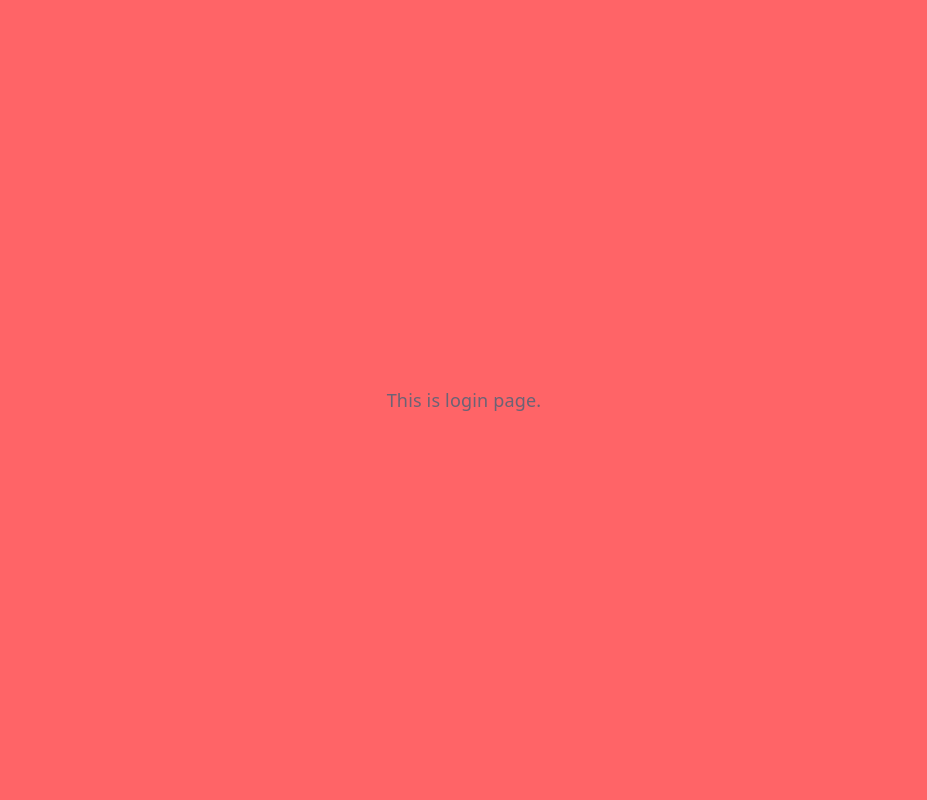
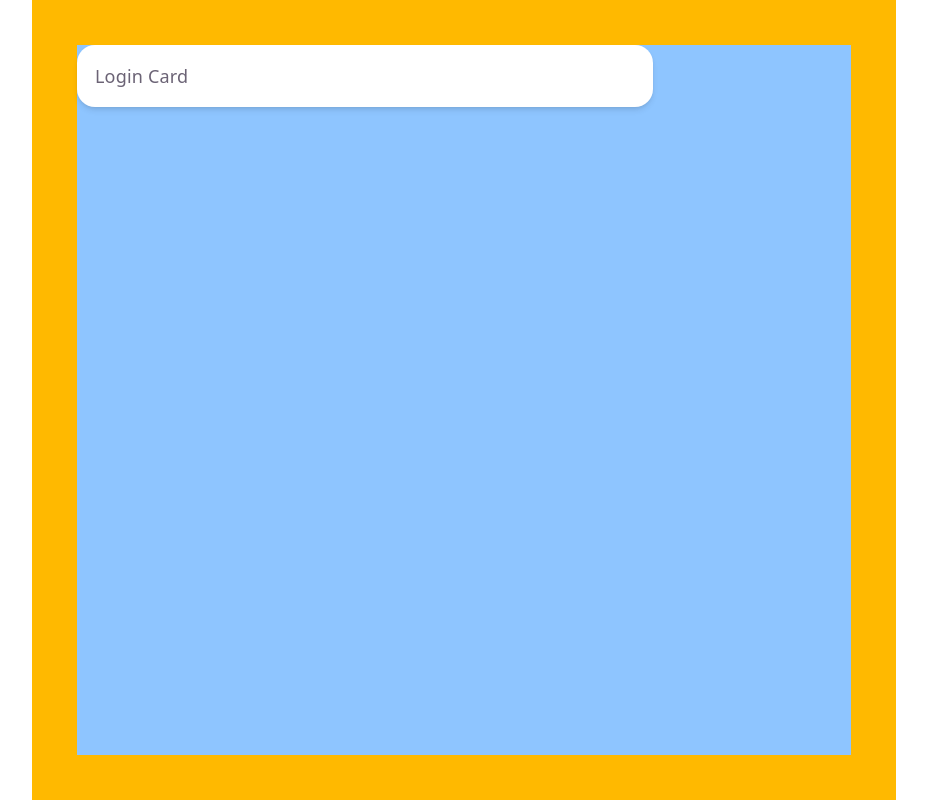
Before and after one commit to rabano-azielrandel/react-course, a React (Vite) app: page / in a window 1280 px wide. Shown: the whole page, without its empty margins (176-1103 px from the left). Built offline with nearby package versions, Linux system fonts and the light colour scheme.

Commit message:
create card component and try it

```diff
--- a/package.json
+++ b/package.json
@@ -10,8 +10,10 @@
     "preview": "vite preview"
   },
   "dependencies": {
+    "clsx": "^2.1.1",
     "react": "^19.2.4",
-    "react-dom": "^19.2.4"
+    "react-dom": "^19.2.4",
+    "tailwind-merge": "^3.5.0"
   },
   "devDependencies": {
     "@eslint/js": "^9.39.4",
--- a/src/App.tsx
+++ b/src/App.tsx
@@ -3,7 +3,7 @@ import Login from "@/pages/Login";
 export default function App() {
   return (
     <>
-      <section className="h-screen flex justify-center items-center bg-red-400">
+      <section className="h-screen flex justify-center items-center">
         <Login />
       </section>
     </>
--- a/src/components/card.tsx
+++ b/src/components/card.tsx
@@ -0,0 +1,34 @@
+import { twMerge } from "tailwind-merge";
+import clsx from "clsx";
+
+const cn = (...inputs: any[]) => twMerge(clsx(inputs));
+
+type CardSize = "sm" | "md" | "lg" | "xl" | "full";
+
+type CardProps = {
+  children: React.ReactNode;
+  className?: string;
+  size?: CardSize;
+};
+
+const sizeStyles: Record<CardSize, string> = {
+  sm: "max-w-xs",
+  md: "max-w-sm",
+  lg: "max-w-lg",
+  xl: "max-w-2xl",
+  full: "max-w-none",
+};
+
+export function Card({ children, className, size = "md" }: CardProps) {
+  return (
+    <div
+      className={cn(
+        "w-full p-4 rounded-2xl shadow-md bg-white",
+        sizeStyles[size],
+        className,
+      )}
+    >
+      {children}
+    </div>
+  );
+}
--- a/src/pages/Login.tsx
+++ b/src/pages/Login.tsx
@@ -1,7 +1,13 @@
+import { Card } from "@/components/card";
+
 export default function Login() {
   return (
-    <div>
-      <p>This is login page.</p>
+    <div className="w-3xl h-full p-10 bg-amber-400">
+      <div className="h-full bg-blue-300">
+        <Card size="lg">
+          <p>Login Card</p>
+        </Card>
+      </div>
     </div>
   );
 }
```
Also changed, not shown: 1 other file (tests, documents, lock files or other folders).
